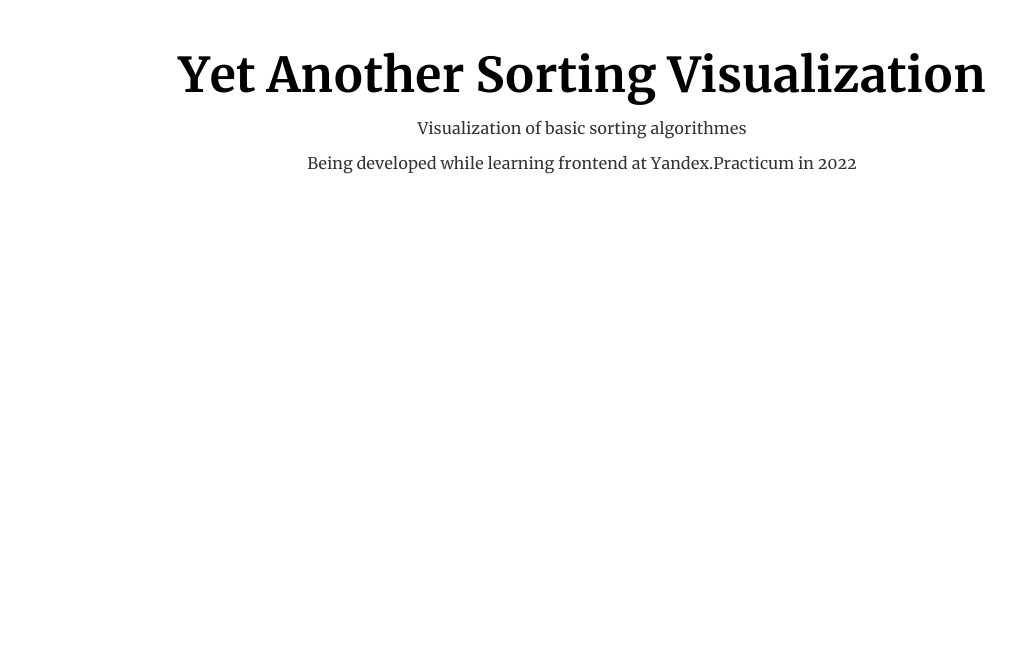
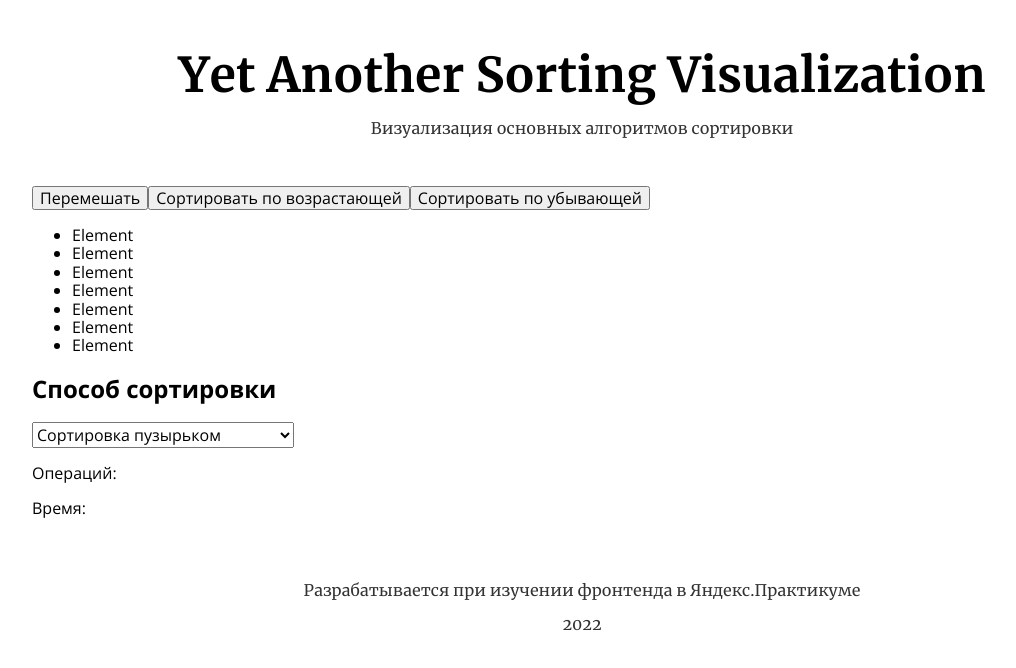
Before and after one commit to novvember/yet-another-sorting-visualization, a React (Create React App) app: page / in a window 1280 px wide. Shown: the top 668 px of the page, without its empty margins (58-1074 px from the left). Built offline with nearby package versions, Linux system fonts and the light colour scheme.

Commit message:
feat: add general layout

```diff
--- /dev/null
+++ b/src/blocks/footer.css
@@ -0,0 +1,15 @@
+.footer {
+  padding: 3em 0;
+  display: flex;
+  flex-direction: column;
+  gap: 1em;
+  align-items: center;
+}
+
+.footer__text {
+  margin: 0;
+  font-family: 'Merriweather', serif;
+  font-size: 1em;
+  text-align: center;
+  opacity: .8;
+}
--- a/src/components/App.js
+++ b/src/components/App.js
@@ -1,6 +1,8 @@
 import React from "react";
 
 import Header from "./Header";
+import Main from "./Main";
+import Footer from "./Footer";
 
 
 function App() {
@@ -8,6 +10,8 @@ function App() {
   return (
     <div className="content">
       <Header />
+      <Main />
+      <Footer />
     </div>
   );
 }
--- /dev/null
+++ b/src/components/Footer.js
@@ -0,0 +1,10 @@
+function Footer() {
+  return (
+    <footer className="footer">
+      <p className="footer__text">Разрабатывается при изучении фронтенда в&nbsp;Яндекс.Практикуме</p>
+      <p className="footer__text">2022</p>
+    </footer>
+  );
+}
+
+export default Footer;
--- a/src/components/Header.js
+++ b/src/components/Header.js
@@ -1,10 +1,8 @@
 function Header() {
-
   return (
-    <header class="header">
-      <h1 class="header__title">Yet Another Sorting Visualization</h1>
-      <p class="header__text">Visualization of basic sorting algorithmes</p>
-      <p class="header__text">Being developed while learning frontend at Yandex.Practicum in 2022</p>
+    <header className="header">
+      <h1 className="header__title">Yet Another Sorting Visualization</h1>
+      <p className="header__text">Визуализация основных алгоритмов сортировки</p>
     </header>
   );
 }
--- /dev/null
+++ b/src/components/Main.js
@@ -0,0 +1,41 @@
+function Main() {
+  return (
+    <main>
+      <div className="general-controls">
+        <button type="button">Перемешать</button>
+        <button type="button">Сортировать по возрастающей</button>
+        <button type="button">Сортировать по убывающей</button>
+      </div>
+
+      <div className="playground">
+        <ul className="field">
+          <li className="element">Element</li>
+          <li className="element">Element</li>
+          <li className="element">Element</li>
+          <li className="element">Element</li>
+          <li className="element">Element</li>
+          <li className="element">Element</li>
+          <li className="element">Element</li>
+        </ul>
+
+        <div className="controls">
+          <h2 className="controls__title">Способ сортировки</h2>
+          <select name="algorithm">
+            <option value="value1">Сортировка пузырьком</option>
+            <option value="value2">Сортировка перемешиванием</option>
+            <option value="value3">Сортировка вставками</option>
+          </select>
+        </div>
+
+        <div className="results">
+          <p className="results__result">Операций:</p>
+          <p className="results__result">Время:</p>
+        </div>
+
+      </div>
+
+    </main>
+  );
+}
+
+export default Main;
--- a/src/index.css
+++ b/src/index.css
@@ -7,3 +7,5 @@
 @import url(./blocks/content.css);
 
 @import url(./blocks/header.css);
+
+@import url(./blocks/footer.css);
```
